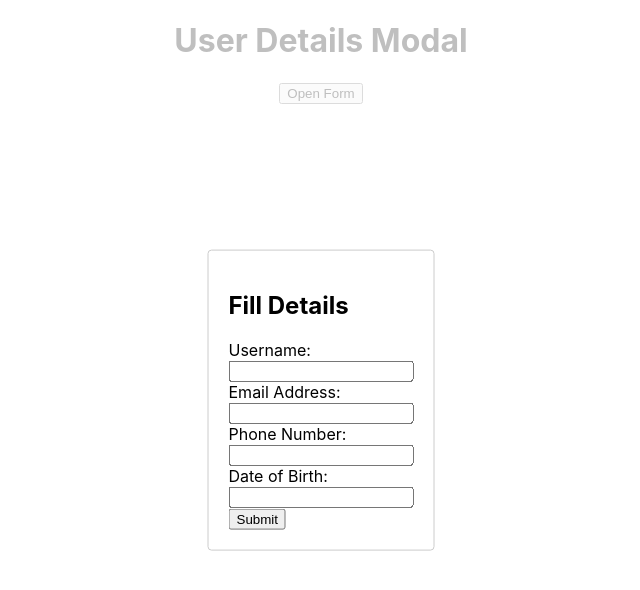
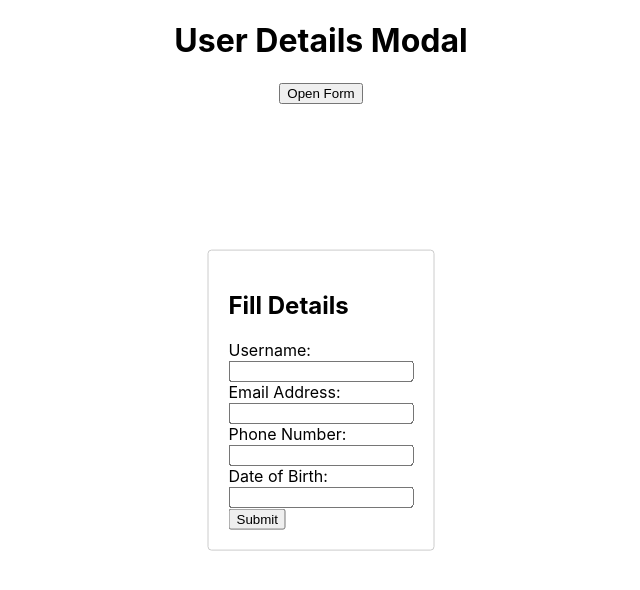
Before and after one commit to Vwore/xmodal, a React (Create React App) app: page / in a window 1280 px wide. Both pictures are taken after a click on the button "Open Form". Shown: the top 590 px of the page, without its empty margins (319-959 px from the left). Built offline with nearby package versions, Linux system fonts and the light colour scheme.

Commit message:
project v4

```diff
--- a/src/App.css
+++ b/src/App.css
@@ -36,3 +36,7 @@
     transform: rotate(360deg);
   }
 }
+
+.custom-overlay {
+  pointer-events: none; /* allow clicks to pass through */
+}
--- a/src/App.js
+++ b/src/App.js
@@ -46,6 +46,8 @@ function App() {
         style={customStyles}
         contentLabel="Example Modal"
         shouldCloseOnOverlayClick={true} // ✅ This is needed
+        overlayClassName="custom-overlay"
+
       >
         <div className="modal">
           <div className="modal-content">
```
